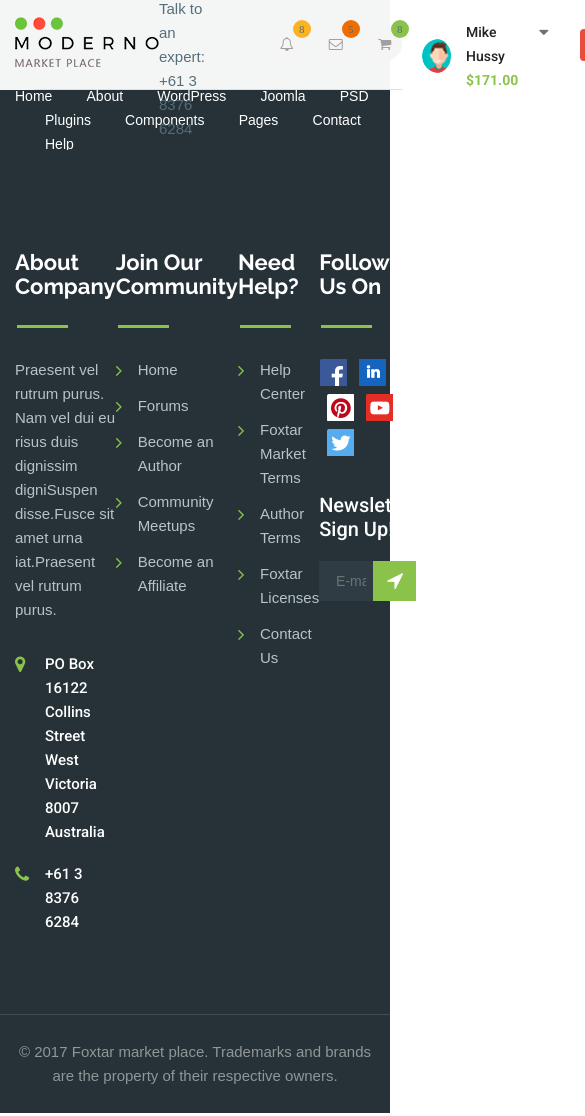
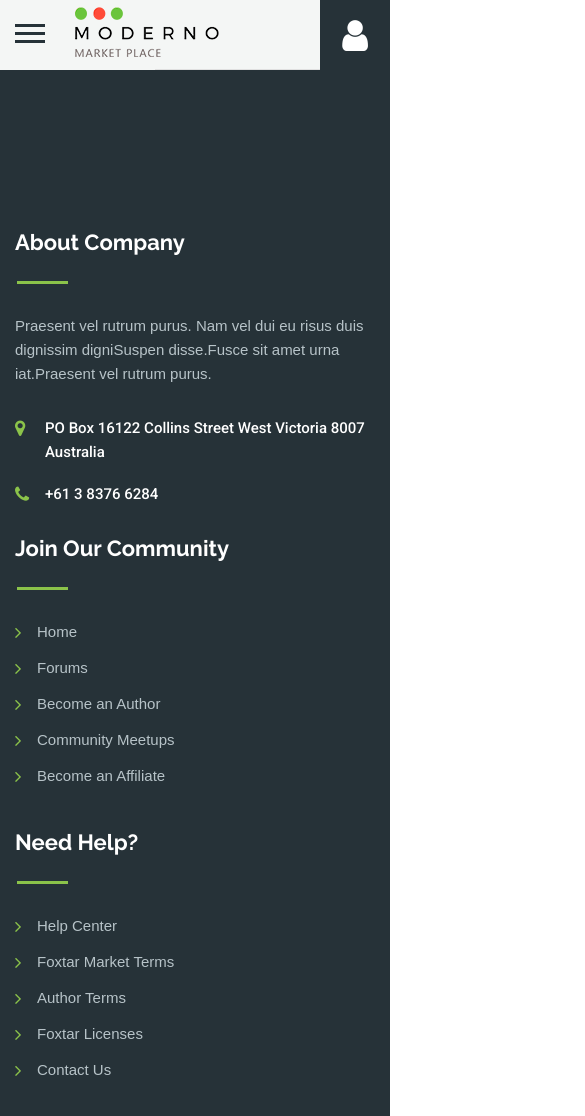
Before and after one commit to tata1611/moderno, a website: page app/page.html in a window 390 px wide. Shown: the top 1116 px of the page, 585 px wide, since content can reach past the window. Drawn offline with nearby package versions, Linux system fonts and the light colour scheme; files whose address does not match are found by name.

Commit message:
adeptive footer header

```diff
--- /dev/null
+++ b/app/css/media.min.css
@@ -0,0 +1 @@
+@media (max-width: 1150px){.footer__inner{flex-wrap:wrap}.footer__col-adress{margin-bottom:30px;min-width:100%}.header__text{display:none}}@media (max-width: 900px){.footer__col-social{min-width:100%;margin-top:30px}.footer__inner{-webkit-box-pack:start;justify-content:flex-start}.footer__col-menu+.footer__col-menu{margin-left:40px}}@media (max-width: 840px){.menu__list{display:none}.menu__btn{display:block;width:30px;cursor:pointer}.menu__btn div{background-color:#fff;height:3px}.menu__btn div+div{margin-top:5px}}@media (max-width: 640px){.notification__box,.message__box{display:none}}@media (max-width: 540px){.footer__col{min-width:100%}.footer__col-menu+.footer__col-menu{margin-left:0px;margin-top:30px}}@media (max-width: 520px){.header__btn-menu{display:block}.header__btn-menu{width:90px;height:90px;background-color:#263238;position:absolute;right:-15px;top:0}.header__btn-menu::before{position:absolute;top:50%;left:50%;-webkit-transform:translate(-50%, -50%);transform:translate(-50%, -50%);font-size:50px;color:#fff}.header__box{-webkit-transition:all .5s;transition:all .5s;-webkit-transform:translateX(100%);transform:translateX(100%)}.header__box.active{-webkit-transform:translateX(0);transform:translateX(0)}.header__logo{margin-left:60px}}@media (min-width: 841px){.menu__list{display:block !important}}
--- a/app/js/main.js
+++ b/app/js/main.js
@@ -34,6 +34,14 @@
         $('.icon-th-list').removeClass('active');
     });
 
+    $('.menu__btn').on('click', function () {
+        $('.menu__list').slideToggle();
+    });
+
+    $('.header__btn-menu').on('click', function () {
+        $('.header__box').toggleClass('active');
+    });
+
     var mixer = mixitup('.products__inner-box');
 
 
--- a/app/page.html
+++ b/app/page.html
@@ -33,10 +33,10 @@
                                 Talk to an expert: <a class="header__phone" href="tel:+61383766284"> +61 3 8376 6284</a>
                             </div>
                             <div class="header__box">
-                                <div class="notificaion__box">
-                                    <a class="notificaion header__circle active icon-bell-o" href="">
+                                <div class="notification__box">
+                                    <a class="notification header__circle active icon-bell-o" href="">
                                         <span>8</span></a>
-                                    <div class="circle__menu notificaion__menu">
+                                    <div class="circle__menu notification__menu">
 
                                         <a href="" class="circle__item icon-bell-o icons-color">
                                             <img class="circle__images" src="images/content/message.jpg" alt="">
@@ -170,6 +170,7 @@
                                 <a class="header__btn header__btn-logout header__btn-logint--on" href="#">Logout</a>
                                 <a class="header__btn header__btn-register header__btn-login--off" href="#">Register</a>
                             </div>
+                            <div class="header__btn-menu icon-user"></div>
                         </div>
                     </div>
                 </div>
@@ -177,6 +178,11 @@
                 <div class="header__menu">
                     <div class="container">
                         <nav class="menu">
+                            <div class="menu__btn">
+                                <div></div>
+                                <div></div>
+                                <div></div>
+                            </div>
                             <ul class="menu__list">
                                 <li><a href="#">
                                         Home
@@ -247,7 +253,7 @@
         <div class="footer__content">
             <div class="container">
                 <div class="footer__inner">
-                    <div class="footer__col">
+                    <div class="footer__col footer__col-adress">
                         <div class="footer__col-title"> About Company</div>
                         <div class="footer__col-text">
                             Praesent vel rutrum purus. Nam vel dui eu risus duis dignissim
@@ -281,7 +287,7 @@
                             <li><a href="#">Contact Us</a></li>
                         </ul>
                     </div>
-                    <div class="footer__col ">
+                    <div class="footer__col footer__col-social ">
                         <div class="footer__col-title">
                             Follow Us On
                         </div>
--- /dev/null
+++ b/app/scss/_media.scss
@@ -0,0 +1,141 @@
+@media(max-width:1150px){
+
+.footer__inner{
+    flex-wrap: wrap;
+}
+
+.footer__col-adress{
+    margin-bottom: 30px;
+    min-width: 100%;
+}
+.header__text{
+    display: none;
+}
+}
+
+
+@media(max-width:900px){
+
+.footer__col-social{
+    min-width: 100%;
+    margin-top: 30px;
+}
+.footer__inner{
+    justify-content: flex-start;
+}
+.footer__col-menu{
+    &+&{
+        margin-left: 40px;
+    }
+}
+
+}
+@media(max-width:840px){
+.menu__list{
+    display: none;
+}
+.menu__btn{
+    display: block;
+    width: 30px;
+    cursor: pointer;
+    div{
+        background-color: #fff;
+        height: 3px;
+        &+div{
+            margin-top: 5px;
+        }
+    }
+}
+
+}
+
+@media(max-width:640px){
+.notification__box,
+.message__box{
+    display: none;
+}
+}
+
+@media(max-width:540px){
+.footer__col{
+    min-width: 100%;
+}
+.footer__col-menu{
+    &+&{
+        margin-left: 0px;
+        margin-top: 30px;
+    }
+}
+}
+@media(max-width:520px){
+.header{
+    overflow: hidden;
+
+    }
+.header__btn-menu{
+    display: block;
+}
+.header__btn-menu{
+    width: 70px;
+    height: 70px;
+    background-color:$bg;
+    position: absolute;
+    right: -15px;
+    top: 0;
+    z-index: 4;
+    &::before{
+        position: absolute;
+        top: 50%;
+        left: 50%;
+        transform: translate(-50%, -50%);
+        font-size: 36px;
+        color:#fff ;
+    }
+}
+.header__box{
+    transition: all .5s;
+
+    position: absolute;
+    background-color:$grey;
+    height: 70px;
+    left: 100%;
+    right: -100%;
+     z-index: 2;
+    &.active{
+        left: 48px;
+        right: 70px;
+    }
+
+}
+.header__logo{
+    margin-left: 60px;
+}
+.menu__btn{
+    position: absolute;
+    top: 24px;
+    div{
+        background-color: $bg;
+    }
+}
+.header__top-inner{
+    height: 70px;
+}
+.circle__menu{
+    top:52px ;
+}
+
+
+}
+
+
+
+
+
+
+@media(min-width:841px){
+.menu__list{
+    display: block !important;
+}
+
+
+}
--- a/app/scss/style.scss
+++ b/app/scss/style.scss
@@ -55,6 +55,10 @@
         display: block;
     }
 }
+.header__btn-menu,
+menu__btn{
+    display: none;
+}
 
 .header__menu{
     background: $bg;
@@ -97,7 +101,7 @@
         font-size: 11px;
     }
 }
-.notificaion{
+.notification{
     span{
 background-color: $yellow;
     }
@@ -174,11 +178,12 @@
 position: absolute;
 top: 69px;
 transition: all .3s;
+z-index: 2;
 }
 
 .user__box,
 .basket__box,
-.notificaion__box,
+.notification__box,
 .message__box{
     position: relative;
     height: 90px;
@@ -193,7 +198,7 @@
     }
 }
 .basket__box,
-.notificaion__box,
+.notification__box,
 .message__box{
     margin-top: 54px;
     margin-left: 15px;
@@ -263,7 +268,7 @@
     font-size: 10px;
     color:#707070;
 }
-.notificaion__menu,
+.notification__menu,
 .message__menu{
     .circle__images{
         margin-right: 20px;
@@ -1125,7 +1130,7 @@
         display: flex;
         justify-content: center;
         font-size: 16px;
-        color:#bg;
+        color:$bg;
         background-color: #fff;
         @include f500;
         align-items: center;
@@ -1217,3 +1222,12 @@
 
 }
 // end product-page
+
+
+
+
+
+
+
+
+@import 'media';
```
Also changed, not shown: app/index.html (+3 -3 lines), app/css/style.min.css.
